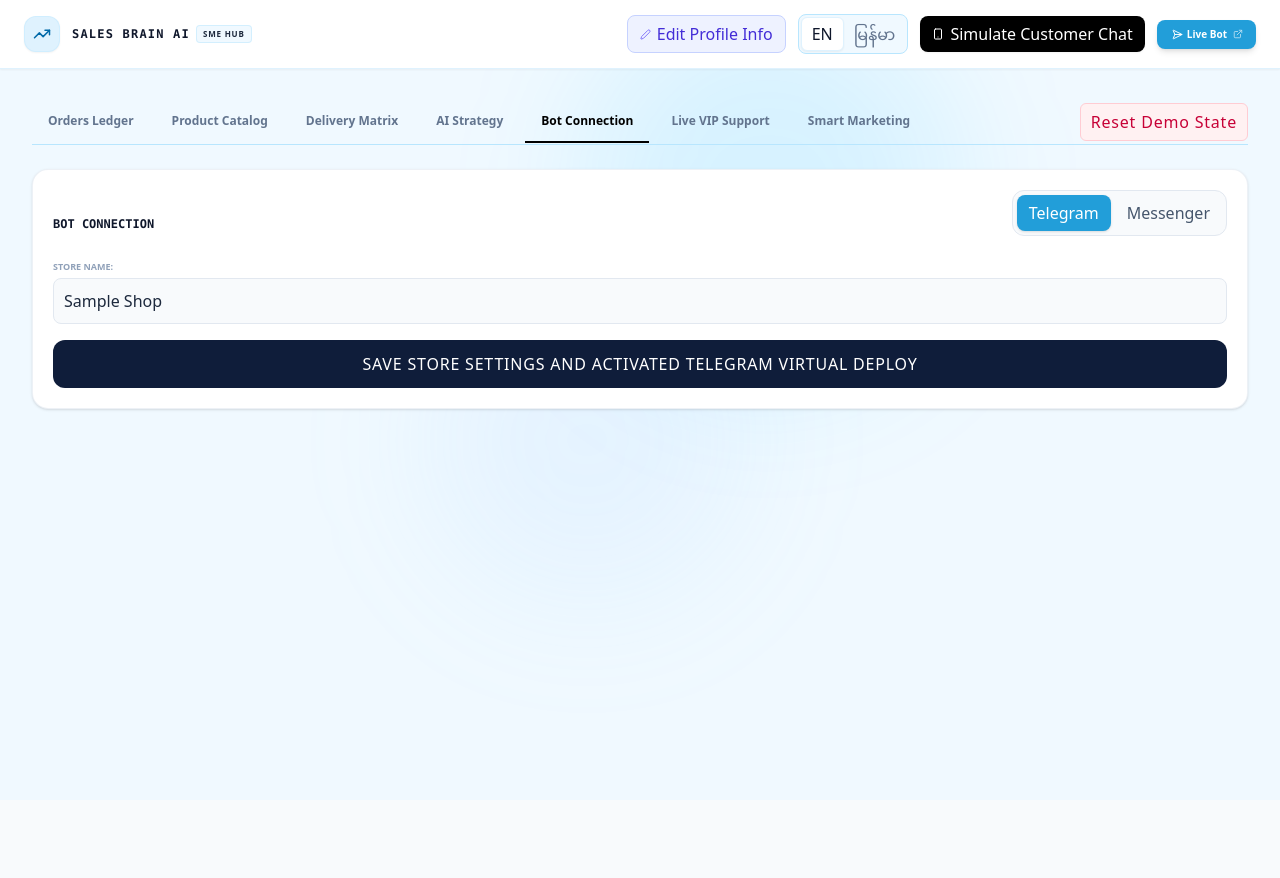
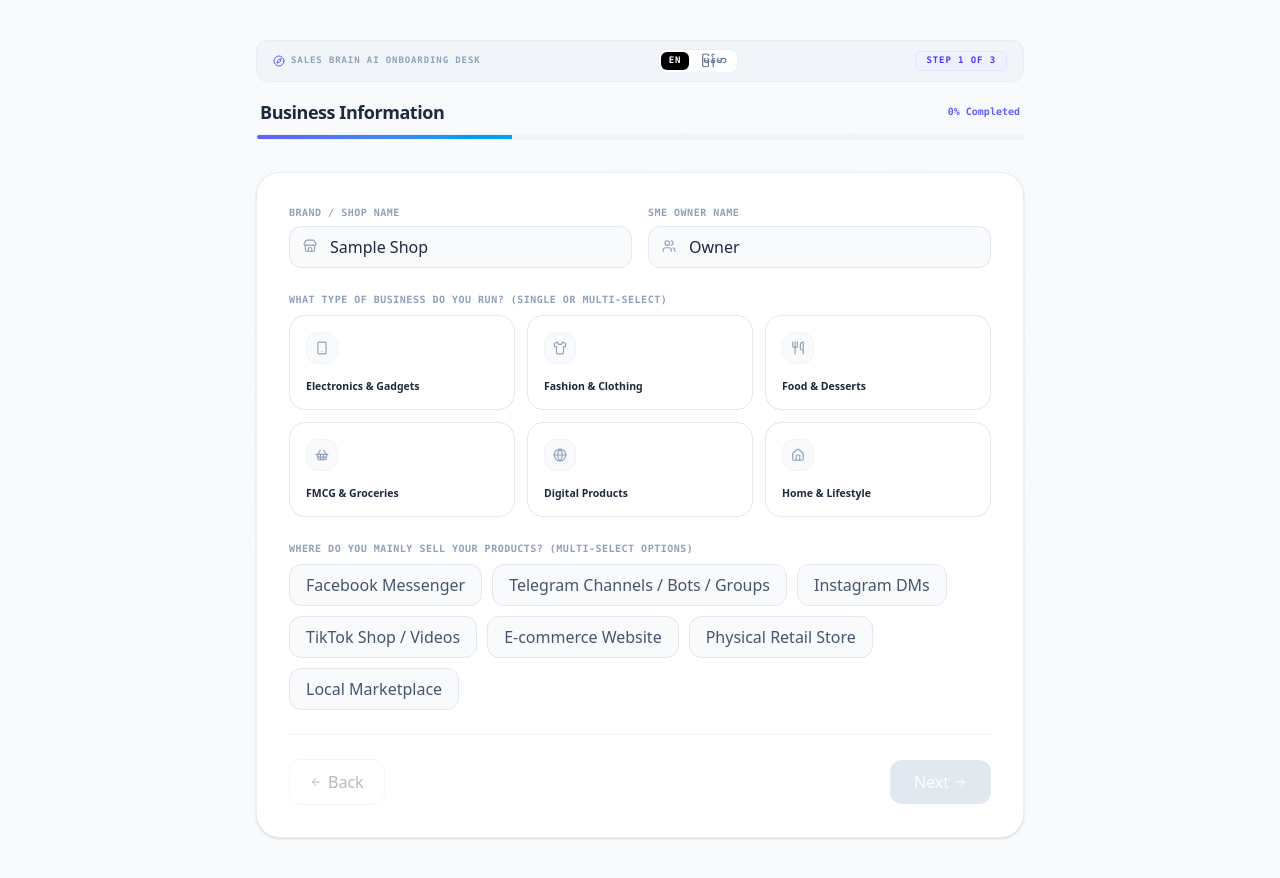
Before and after one commit to TheinMinHtet/Auth-Sales-Brain, a Next.js app: page /dashboard/config in a window 1280 px wide. Before the commit the page ends 800 px from the top, so only its background shows below. Built offline with nearby package versions, Linux system fonts and the light colour scheme.

Commit message:
add dashboard

```diff
--- a/src/app/dashboard/DashboardContext.tsx
+++ b/src/app/dashboard/DashboardContext.tsx
@@ -6,6 +6,7 @@ import { dict } from "@/types/constants";
 
 interface DashboardContextType {
   storeState: SystemState | null;
+  setStoreState: React.Dispatch<React.SetStateAction<SystemState | null>>;
   lang: "en" | "my";
   setLang: (lang: "en" | "my") => void;
   t: (key: keyof typeof dict['en']) => any;
@@ -39,7 +40,7 @@ export function DashboardProvider({ children }: { children: React.ReactNode }) {
         messengerVerifyToken: "",
         messengerBotId: "",
         messengerBotName: "",
-        onboardingCompleted: true
+        onboardingCompleted: false
       },
       products: [],
       deliveryZones: [],
@@ -54,7 +55,7 @@ export function DashboardProvider({ children }: { children: React.ReactNode }) {
   }, []);
 
   return (
-    <DashboardContext.Provider value={{ storeState, lang, setLang, t, loading, refreshState }}>
+    <DashboardContext.Provider value={{ storeState, setStoreState, lang, setLang, t, loading, refreshState }}>
       {children}
     </DashboardContext.Provider>
   );
--- a/src/app/dashboard/layout.tsx
+++ b/src/app/dashboard/layout.tsx
@@ -14,13 +14,15 @@ import { DashboardProvider, useDashboard } from "./DashboardContext";
 
 import { TelegramSimulator } from "@/components/dashboard/TelegramSimulator";
 import { TelegramSession } from "@/types/dashboard";
+import { LogoutButton } from "@/components/LogoutButton";
+import { Onboarding } from "@/components/dashboard/Onboarding";
 
 function DashboardLayoutContent({
   children,
 }: {
   children: React.ReactNode;
 }) {
-  const { storeState, lang, setLang, t, refreshState } = useDashboard();
+  const { storeState, setStoreState, lang, setLang, t, refreshState } = useDashboard();
   const [showSimulator, setShowSimulator] = useState<boolean>(false);
   const pathname = usePathname();
 
@@ -51,6 +53,32 @@ function DashboardLayoutContent({
 
   if (!storeState) return null;
 
+  // Onboarding Intercept
+  if (!storeState.config.onboardingCompleted) {
+    return (
+      <Onboarding
+        lang={lang}
+        initialShopName={storeState.config.shopName}
+        initialOwnerName={storeState.config.ownerName}
+        onLangChange={setLang}
+        onComplete={async (profile) => {
+          setStoreState((prev) =>
+            prev ? {
+              ...prev,
+              config: {
+                ...prev.config,
+                shopName: profile.shopName,
+                ownerName: profile.ownerName,
+                onboardingCompleted: true
+              }
+            } : prev
+          );
+          // Optional: persist to backend here if needed
+        }}
+      />
+    );
+  }
+
   return (
     <div className="min-h-screen bg-[#f0f9ff] text-slate-900 font-sans flex flex-col selection:bg-sky-500 selection:text-white pb-12 relative overflow-hidden">
 
@@ -80,6 +108,17 @@ function DashboardLayoutContent({
         <div className="flex flex-wrap items-center justify-center gap-3">
 
           <button
+            onClick={() => {
+              setStoreState((prev) =>
+                prev ? {
+                  ...prev,
+                  config: {
+                    ...prev.config,
+                    onboardingCompleted: false
+                  }
+                } : prev
+              );
+            }}
             className="flex items-center gap-1.5 text-[9px] font-bold bg-indigo-50 hover:bg-indigo-100 text-indigo-700 p-1.5 px-3 rounded-lg border border-indigo-200 transition-colors cursor-pointer"
           >
             <Edit2 size={11} className="text-indigo-600 animate-pulse" />
@@ -130,6 +169,9 @@ function DashboardLayoutContent({
               <ExternalLink size={10} className="opacity-70" />
             </a>
           )}
+
+          <div className="w-px h-4 bg-slate-200 mx-1 hidden sm:block"></div>
+          <LogoutButton className="rounded-lg bg-slate-100 px-3 py-1.5 text-[10px] font-bold hover:bg-slate-200 transition-colors" />
         </div>
       </header>
 
```
